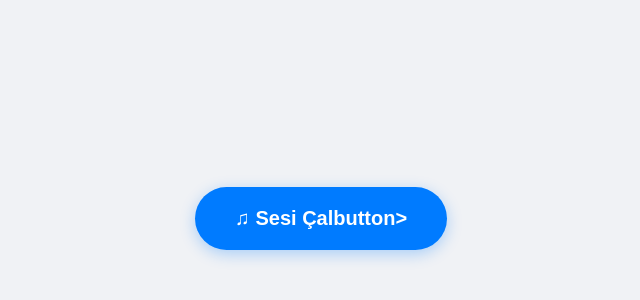
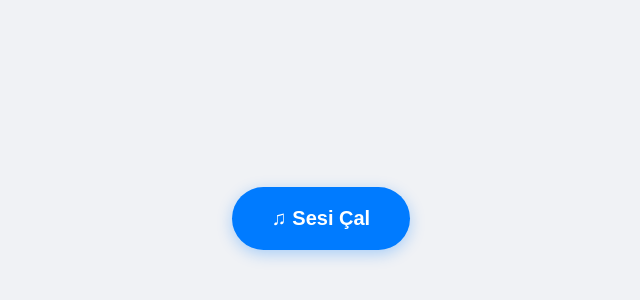
Before and after one commit to Emir975/ovarlokmakinesiaya-n-zageldi, a plain HTML site: page index.html in a window 1280 px wide. Shown: the part 182-482 px from the top of the page, without its empty margins (319-959 px from the left). Drawn offline with Linux system fonts and the light colour scheme.

Commit message:
Update index.html

```diff
--- a/index.html
+++ b/index.html
@@ -36,7 +36,7 @@
 </head>
 <body>
 
-    <button class="ses-butonu" onlick="sesiCal()">♫ Sesi Çal</head>button>
+    <button class="ses-butonu" onclick="sesiCal()">♫ Sesi Çal</button>
 
     <audio id="benimSesim" src="https://soundhelix.com"></audio>
 
```
